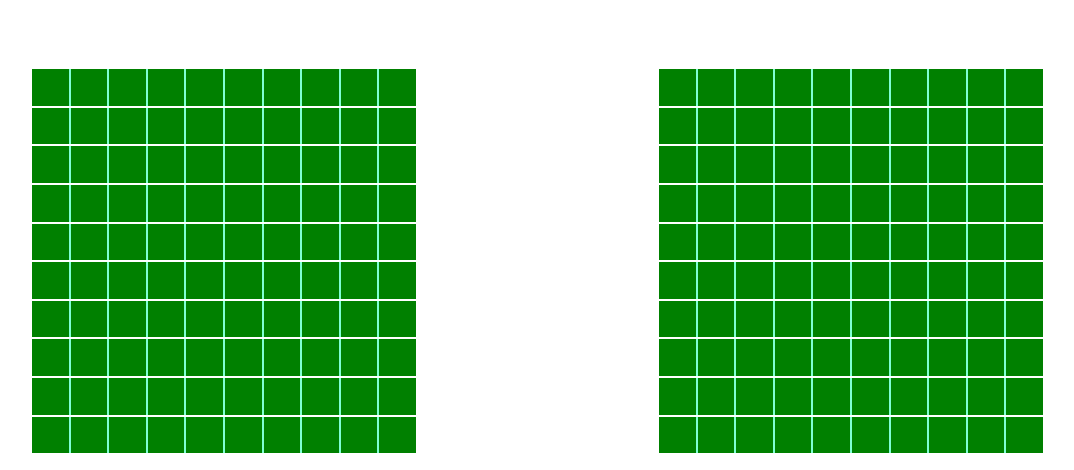
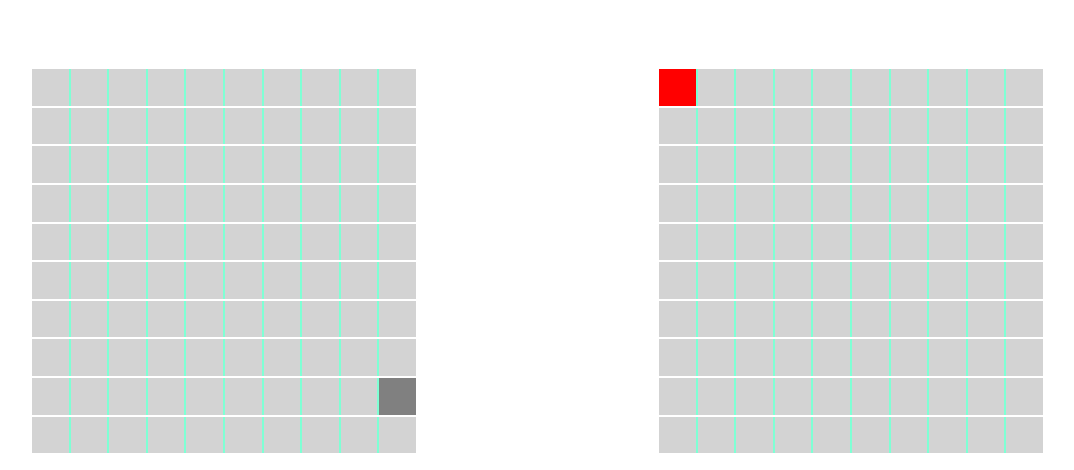
Before and after one commit to Jennyznz/battleship, a website built with webpack: page src/template.html in a window 1280 px wide. Both pictures are taken after a click on the element 683 px from the left and 186 px from the top of the page. Shown: the part 99-569 px from the top of the page, without its empty margins (6-1080 px from the left). Built offline with nearby package versions, Linux system fonts and the light colour scheme.

Commit message:
Fix the mismatch on grid rendering

```diff
--- a/src/game.js
+++ b/src/game.js
@@ -1,5 +1,4 @@
 import { Player } from "./player"
-import { updateGrid } from "./ui";
 
 class Game {
     constructor() {
@@ -13,10 +12,6 @@ class Game {
     playerOneMove(row, column) {
         if (this.playerOneTurn) {
             this.playerTwo.gb.receiveAttack(row, column);
-
-            // if (!this.gameOver()) {
-            //     this.computerMove();
-            // }
         }
     }
 
--- a/src/styles.css
+++ b/src/styles.css
@@ -35,7 +35,7 @@
 }
 
 .cell {
-    background-color: green;
+    background-color: lightgrey;
 }
 
 .cell.hit {
--- a/src/ui.js
+++ b/src/ui.js
@@ -25,8 +25,8 @@ function addCoordinates(grid) {
 }
 
 function addEventListeners(gridOne, gridTwo, game) {
-    const gridOneCells = gridOne.querySelectorAll('.cell');
-    gridOneCells.forEach(cell => {
+    const gridTwoCells = gridTwo.querySelectorAll('.cell');
+    gridTwoCells.forEach(cell => {
         cell.addEventListener('click', () => {
             const row = Number(cell.dataset.row);
             const column = Number(cell.dataset.column);
@@ -36,7 +36,7 @@ function addEventListeners(gridOne, gridTwo, game) {
 
             if (!game.gameOver()) {
                 const move = game.computerMove();
-                const cell = gridTwo.querySelector(`.cell[data-row="${move.x}"][data-column="${move.y}"]`);
+                const cell = gridOne.querySelector(`.cell[data-row="${move.x}"][data-column="${move.y}"]`);
                 updateCell(cell, game.playerOne.gb);
             }
 
@@ -61,5 +61,9 @@ function updateCell(cell, gb) {
 
 }
 
+function gameOver() {
+
+}
+
 
 export { UISetup, updateCell }
```
Also changed, not shown: README.md.
